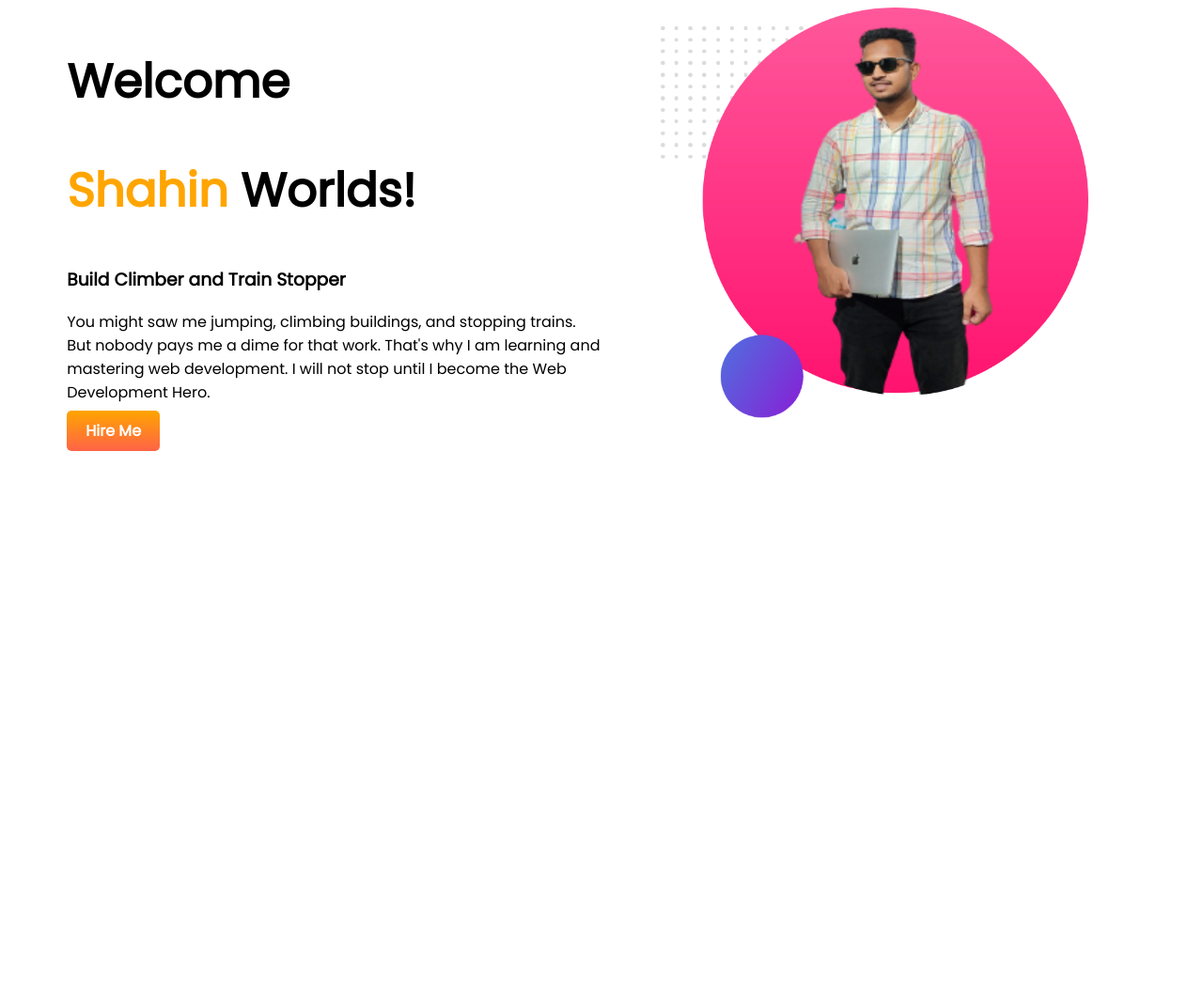
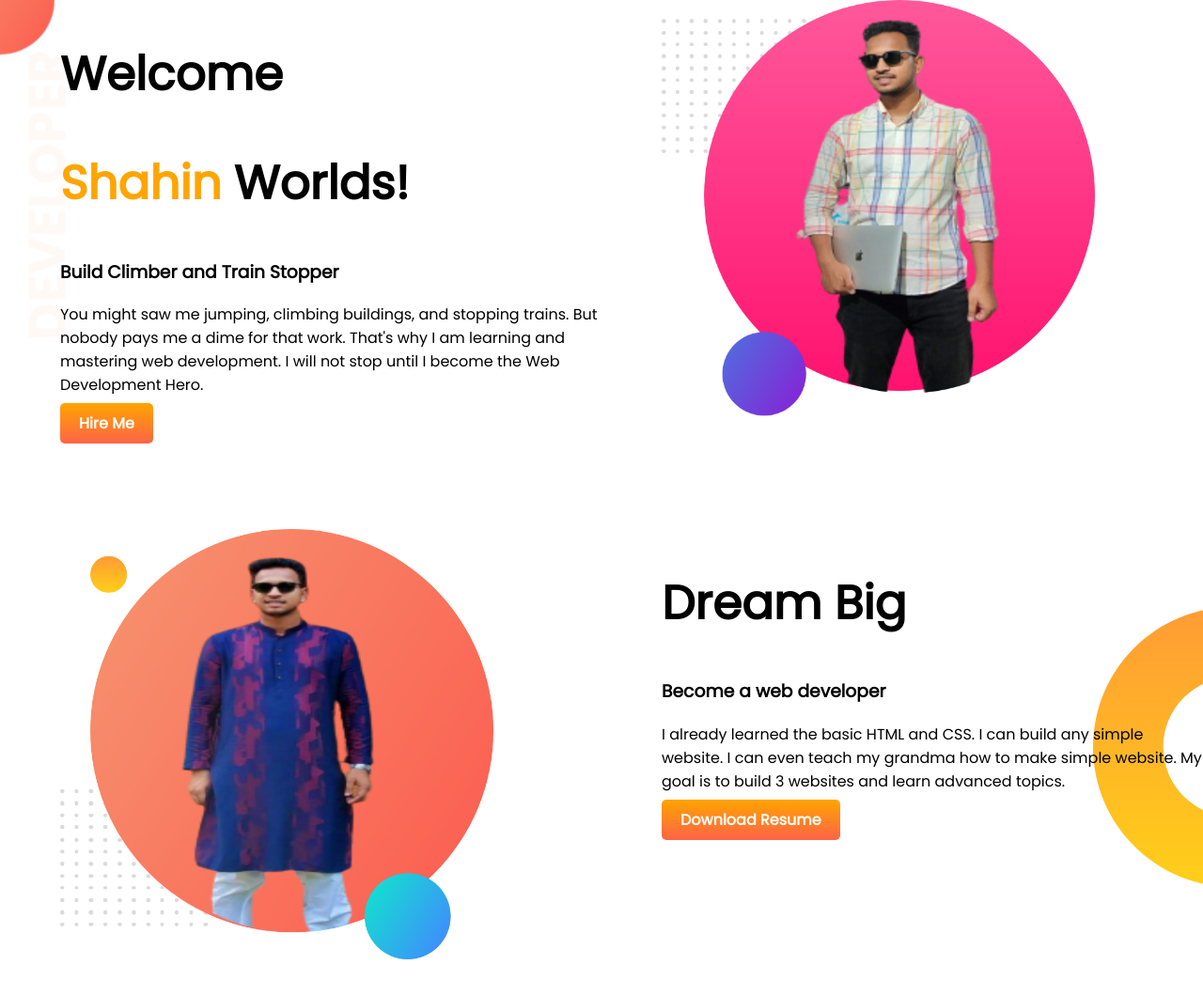
Before and after one commit to shahin2028/developer-portfolio-2, a plain HTML site: page index.html in a window 1280 px wide. Shown: the whole page at 94% size. Before the commit the page ends 800 px from the top, so only its background shows below. Drawn offline with Linux system fonts and the light colour scheme.

Commit message:
Section-2

```diff
--- a/index.html
+++ b/index.html
@@ -13,7 +13,7 @@
 </head>
 
 <body>
-    <section>
+    <section class="top-banner">
         <div class="half-width">
             <h1>Welcome</h1>
             <h1><span class="orange-color">Shahin</span> Worlds!</h1>
@@ -30,6 +30,20 @@
         <div class="half-width"> <img src="images/shahin (2).png" alt="">
         </div>
     </section>
+    <section class="dream-class">
+        <div class="half-width">
+            <img src="images/shahin (1).png" alt="">
+        </div>
+        <div class="half-width">
+            <h1>Dream Big</h1>
+            <h3>Become a web developer</h3>
+            <p>
+                I already learned the basic HTML and CSS. I can build any simple website. I can even teach my grandma
+                how to make simple website. My goal is to build 3 websites and learn advanced topics.
+            </p>
+            <a class="link-button" target="_blank" href="">Download Resume</a>
+        </div>
+    </section>
 </body>
 
 </html>
--- a/style.css
+++ b/style.css
@@ -1,5 +1,6 @@
 body {
     font-family: 'Poppins', sans-serif;
+    margin: 0%;
 }
 
 h1 {
@@ -12,6 +13,7 @@ h1 {
 
 section {
     display: flex;
+    margin-bottom: 100px;
 }
 
 .half-width {
@@ -31,3 +33,14 @@ section {
     padding: 10px 20px;
     border-radius: 5px;
 }
+
+.top-banner {
+    background-image: url(images/top-banner.png);
+    background-repeat: no-repeat;
+}
+
+.dream-class {
+    background-image: url(images/dream-bg.png);
+    background-repeat: no-repeat;
+    background-position: right;
+}
```
Also changed, not shown: images/jhankar.png (deleted), images/jhankar2.png (deleted), 4 other files.
